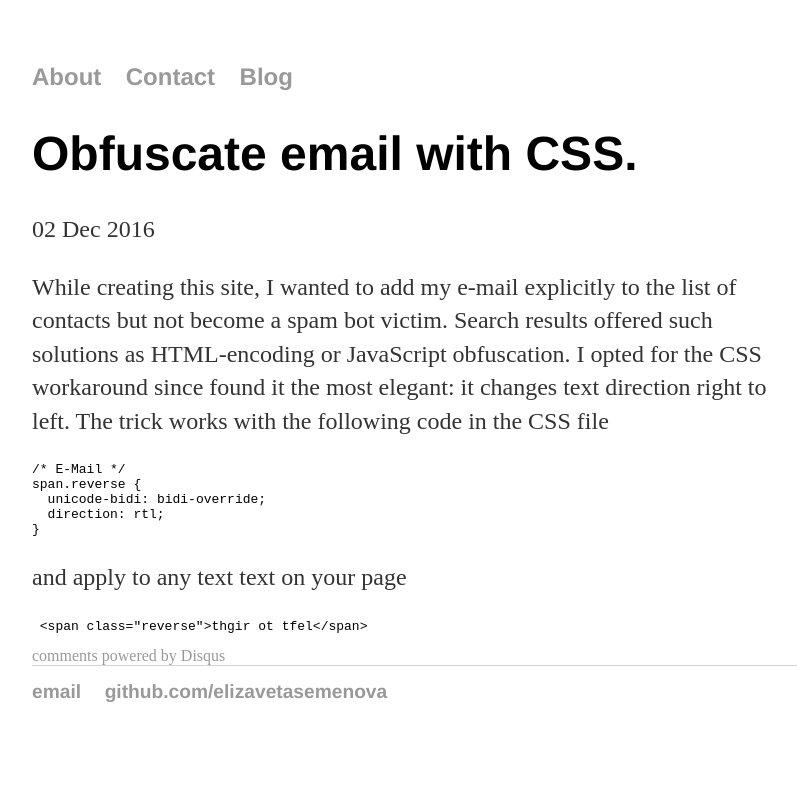
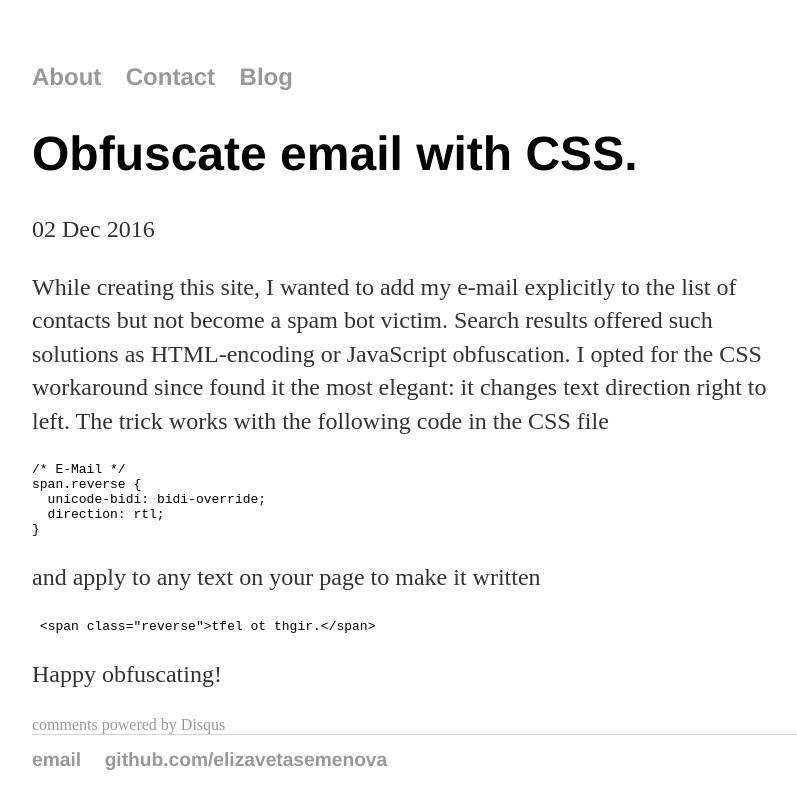
Before and after one commit to elizavetasemenova/elizavetasemenova.github.io, a Jekyll site: the page built from _posts/2016-12-02-obfuscate-email-with-CSS.md, in a window 1280 px wide. Shown: the top 809 px of the page, without its empty margins (224-1021 px from the left). Built offline with Jekyll 4.4.1, drawn with Linux system fonts in a browser that asks for light colours; comment, search, counter and statistics services are not loaded.

Commit message:
Update 2016-12-02-obfuscate-email-with-CSS.md

````diff
--- a/_posts/2016-12-02-obfuscate-email-with-CSS.md
+++ b/_posts/2016-12-02-obfuscate-email-with-CSS.md
@@ -16,7 +16,9 @@ span.reverse {
 }
 ```
 
-and apply to any text text on your page
-```HTML
- <span class="reverse">thgir ot tfel</span>
+and apply to any text on your page to make it written
+
+```javascript
+ <span class="reverse">tfel ot thgir.</span>
 ```
+Happy obfuscating!
````
